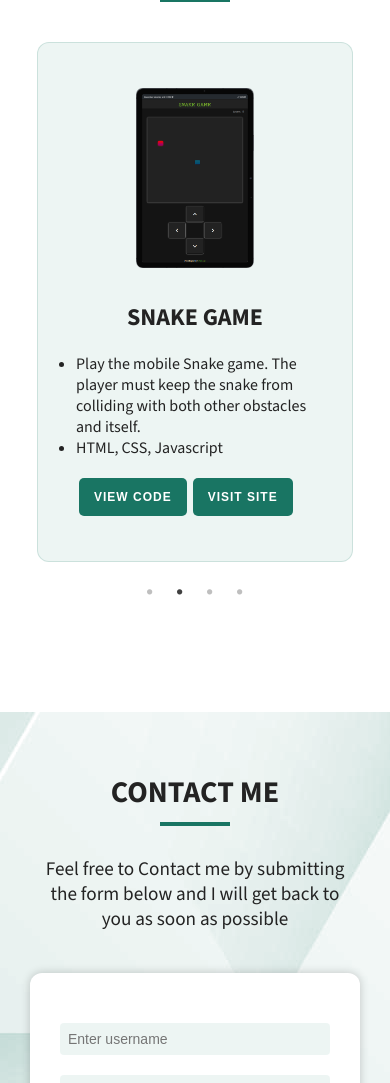
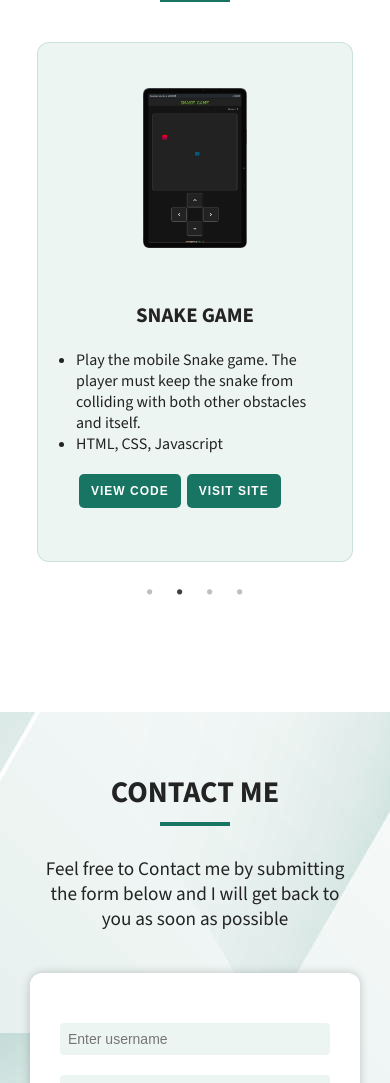
Before and after one commit to mriduldevelops/Mridul-Portfolio-Site, a React (Vite) app: page / in a window 390 px wide. Shown: the part 2406-3489 px from the top of the page. Built offline with nearby package versions, Linux system fonts and the light colour scheme.

Commit message:
media.css modified

```diff
--- a/src/media.css
+++ b/src/media.css
@@ -113,6 +113,10 @@
         flex-direction: column;
     }
 
+    .project h2{
+        font-size: 1.3rem;
+    }
+
     .project>.left {
         margin: 0 auto;
         height: 200px;
@@ -122,7 +126,7 @@
     .project>.left>img {
         margin-top: 15px;
         width: 100%;
-        height: 90%;
+        height: 80%;
     }
 
     .project>.right {
@@ -136,10 +140,10 @@
         text-align: center;
     }
 
-    .project button {
+    .project>.right button {
         margin: 20px 3px;
         font-size: 12px;
-        padding: 12px 15px;
+        padding: 10px 12px;
     }
 
     /* contact */
```
